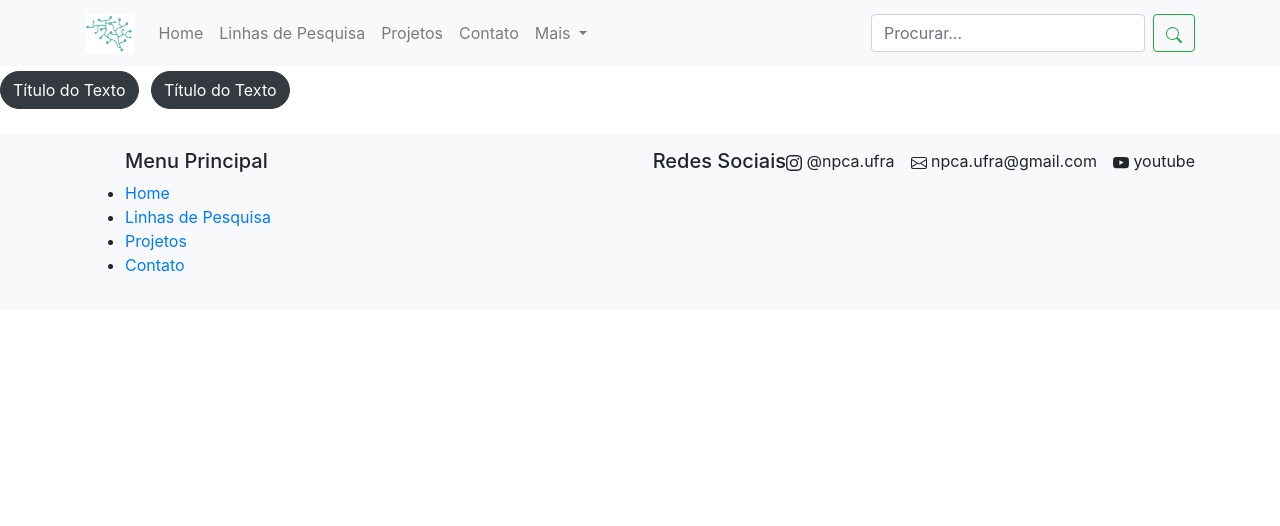
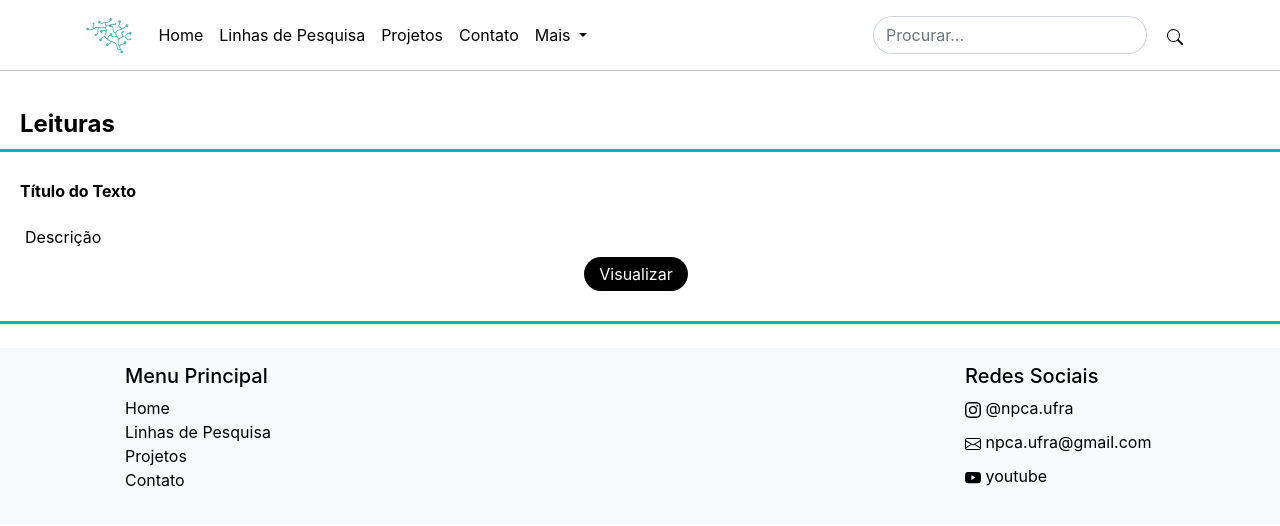
Before and after one commit to saraivanap/npca, a Django app: page /leituras/ in a window 1280 px wide. Shown: the top 526 px of the page. Run offline with Django 5.2, Linux system fonts and the light colour scheme; some libraries are stand-ins or nearby versions.

Commit message:
fix leituras

```diff
--- /dev/null
+++ b/core/static/css/leituras.css
@@ -0,0 +1,22 @@
+/* título */
+.content h3 {
+    font-size: 1rem; /* tamanho da fonte do título */
+    font-weight: bold; /* fonte em negrito */
+    margin-bottom: 0.5rem; /* espaçamento inferior ao título */
+    margin-top: 30px;
+    color: #000;
+    margin-left: 20px;
+}
+
+/* descrição */
+.col p {
+    font-size: 1rem; /* tamanho padrão da fonte */
+    margin-bottom:0.5rem;
+    color: #000;
+    margin-left: 40px;
+}
+
+.linha {
+    color: #333;
+    margin: 20px 0
+}
--- a/core/templates/leituras.html
+++ b/core/templates/leituras.html
@@ -10,8 +10,12 @@
     <!-- bootstrap CSS -->
     <link rel="stylesheet" href="https://stackpath.bootstrapcdn.com/bootstrap/4.5.2/css/bootstrap.min.css">
     <!-- arquivos CSS -->
-    <link rel="stylesheet" href="{% static 'css/fix.css' %}">
-    <link rel="stylesheet" href="{% static 'css/index.css' %}">
+    <link rel="stylesheet" href="{% static 'css/header.css' %}">
+    <link rel="stylesheet" href="{% static 'css/footer.css' %}">
+    <link rel="stylesheet" href="{% static 'css/ts.css' %}">
+    <link rel="stylesheet" href="{% static 'css/body.css' %}">
+    <link rel="stylesheet" href="{% static 'css/botoes.css' %}">
+    <link rel="stylesheet" href="{% static 'css/leituras.css' %}">
 </head>
 
 <body>
@@ -78,11 +82,26 @@
     <!-- título com separador -->
     <h2 class="content-title">Leituras</h2>
     <hr>
- <!-- botões -->
- <div class="button">
-    <button type="button" class="btn btn-dark rounded-pill mr-2">Título do Texto</button>
-    <button type="button" class="btn btn-dark rounded-pill mr-2">Título do Texto</button>
-</div>
+
+    <div class="content">
+        <h3>Título do Texto</h3>
+    </div>
+    <div class="row mt-4">
+        <div class="row">
+            <div class="col">
+                <!-- texto -->
+                <p>Descrição</p>
+            </div>
+        </div>
+    </div>
+    <!-- botões -->
+    <div class="button" style="margin-bottom: 30px;">
+        <a href="/ocinfo" class="btn btn-dark rounded-pill mr-2">
+            Visualizar
+        </a>
+    </div>
+    <hr class="linha">
+
     <!-- rodapé -->
     <footer class="footer bg-light py-3 mt-4">
         <div class="container">
```
